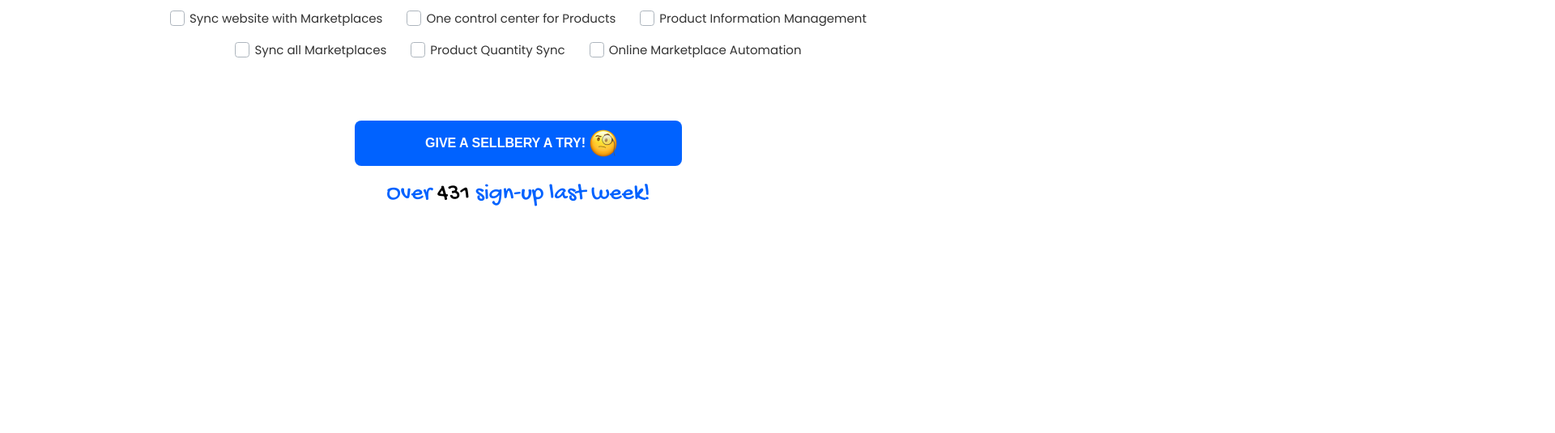
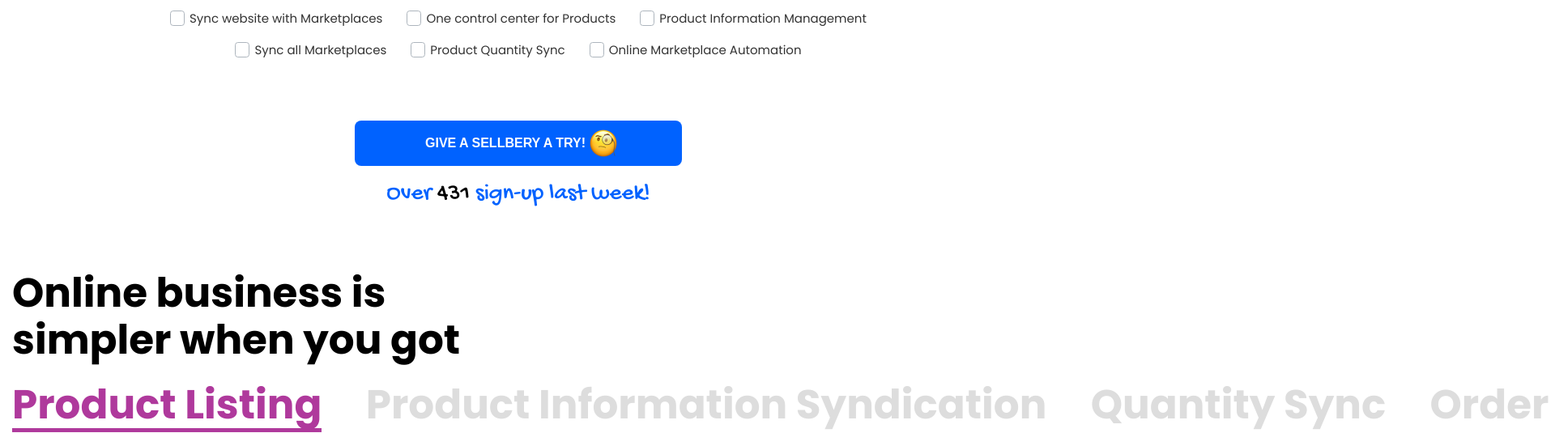
Before and after one commit to clockworkyYoojeen/sellbery, a website: page src/index.html in a window 1280 px wide. Shown: the part 582-1117 px from the top of the page at 81% size, 1920 px wide, since content can reach past the window. Before the commit the page ends 839 px from the top, so only its background shows below. Drawn offline with nearby package versions, Linux system fonts and the light colour scheme; files that its build step writes are made by us from their sources; files whose address does not match are found by name.

Commit message:
moving divs row

```diff
--- /dev/null
+++ b/src/_business.html
@@ -0,0 +1,13 @@
+<section class="business">
+    <h1 class="business__header">
+        Online business is simpler when you got
+    </h1>
+    <div class="business__features-cont">
+        <div class="business__features-row">
+            <p data-initleft="0">Product Listing</p>
+            <p data-initleft="0">Product Information Syndication</p>
+            <p data-initleft="0">Quantity Sync</p>
+            <p data-initleft="0">Order Sync</p>
+        </div>
+    </div>
+</section>
--- a/src/index.html
+++ b/src/index.html
@@ -25,6 +25,7 @@
 	<div class="outer">
 		<div class="wrapper">
 			@@include('_header.html')
+			@@include('_business.html')
 		</div>
 	</div>
 	<!-- MODAL WINDOW 1 -->
--- a/src/js/common.js
+++ b/src/js/common.js
@@ -11,3 +11,29 @@
 				}, 2000)
 			},600)
 	})
+
+	// перемещение блока
+	const featuresRow = document.querySelector('.business__features-row')
+	const features = document.querySelectorAll('.business__features-row p')
+	const leftEdge = features[0].getBoundingClientRect().left
+	features[0].classList.add('inposition')
+
+	for(let f of features){
+		let fLeftInit = f.getBoundingClientRect().left
+		f.dataset.initleft = fLeftInit
+		f.addEventListener('click', moveRow)
+	}
+
+	function moveRow(e){
+		const elem = e.target
+		const leftCoord = parseInt(elem.dataset.initleft)
+		// console.log(coords);
+		const distance = leftCoord - leftEdge
+		featuresRow.style.transform = `translateX(-${distance}px)`
+
+		features.forEach((f) => {
+			return f.classList.remove('inposition')
+		})
+
+		elem.classList.add('inposition')
+	}
--- /dev/null
+++ b/src/scss/parts/business.scss
@@ -0,0 +1,34 @@
+.business{
+    padding-top: 78px;
+}
+.business__header{
+    max-width: 585px;
+    font-weight: 700;
+    line-height: 58px;
+    font-size: 50px;
+    color: #000;
+    margin-bottom: 22px;
+}
+.business__features-cont{
+    position: relative;
+}
+.business__features-row{
+    position: absolute;
+    top: 0;
+    left: 0;
+    width: 3000px;
+    transition: all .4s;
+    p{
+        display: inline-block;
+        font-size: 44px;
+        font-weight: bold;
+        line-height: 58px;
+        font-size: 50px;
+        color: #dddddd;
+        margin-right: 50px;
+        &.inposition{
+            color: #AF399C;
+            border-bottom: 5px solid #AF399C;
+        }
+    }
+}
```
Also changed, not shown: dist/css/parts/bundle.css, dist/index.html, dist/js/common.js, dist/js/common.min.js.
